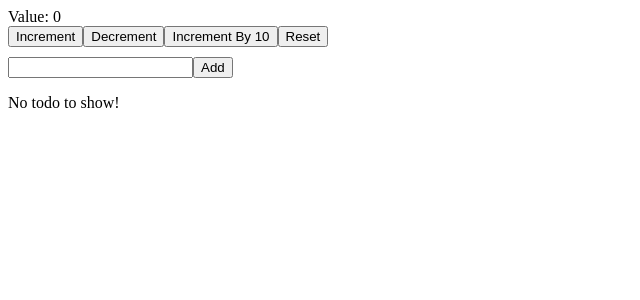
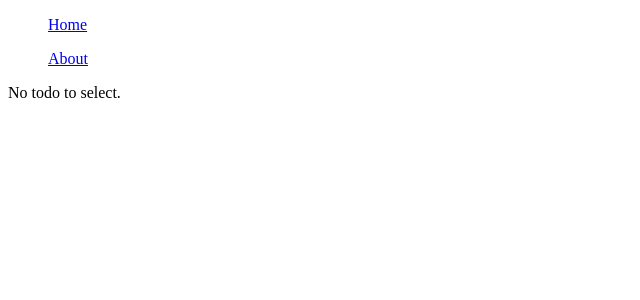
Before and after one commit to tentalha/redux-toolkit-prac, a React (Vite) app: page /about in a window 1280 px wide. Shown: the top 300 px of the page, without its empty margins (0-640 px from the left). Built offline with nearby package versions, Linux system fonts and the light colour scheme.

Commit message:
added About page

```diff
--- a/package.json
+++ b/package.json
@@ -12,7 +12,8 @@
     "@reduxjs/toolkit": "^1.9.2",
     "react": "^18.2.0",
     "react-dom": "^18.2.0",
-    "react-redux": "^8.0.5"
+    "react-redux": "^8.0.5",
+    "react-router-dom": "^6.8.1"
   },
   "devDependencies": {
     "@types/react": "^18.0.27",
--- a/src/App.jsx
+++ b/src/App.jsx
@@ -1,17 +1,16 @@
-import "./App.css";
-import reactLogo from "./assets/react.svg";
-import Counter from "./features/counter/Counter";
-import AddTodo from "./features/todos/AddTodo";
-import AllTodo from "./features/todos/AllTodo";
+import { Route, Routes } from "react-router-dom";
+import Navabr from "./Components/Navabr";
+import About from "./pages/About";
+import Home from "./pages/Home";
 
 const App = () => {
   return (
     <div className="App">
-      <Counter />
-      <div style={{ marginTop: 10 }}>
-        <AddTodo />
-        <AllTodo />
-      </div>
+      <Navabr />
+      <Routes>
+        <Route path="/" element={<Home />} />
+        <Route path="about" element={<About />} />
+      </Routes>
     </div>
   );
 };
--- /dev/null
+++ b/src/Components/Navabr.jsx
@@ -0,0 +1,16 @@
+import { Link } from "react-router-dom";
+
+const Navabr = () => {
+  return (
+    <div>
+      <ul>
+        <Link to={`/`}>Home</Link>
+      </ul>
+      <ul>
+        <Link to={`about`}>About</Link>
+      </ul>
+    </div>
+  );
+};
+
+export default Navabr;
--- a/src/main.jsx
+++ b/src/main.jsx
@@ -1,6 +1,7 @@
 import React from "react";
 import ReactDOM from "react-dom/client";
 import { Provider } from "react-redux";
+import { BrowserRouter } from "react-router-dom";
 import App from "./App";
 import { store } from "./app/store";
 import "./index.css";
@@ -8,7 +9,9 @@ import "./index.css";
 ReactDOM.createRoot(document.getElementById("root")).render(
   <React.StrictMode>
     <Provider store={store}>
-      <App />
+      <BrowserRouter>
+        <App />
+      </BrowserRouter>
     </Provider>
   </React.StrictMode>
 );
--- /dev/null
+++ b/src/pages/About.jsx
@@ -0,0 +1,26 @@
+import { useState } from "react";
+import { useSelector } from "react-redux";
+
+const About = () => {
+  const todo = useSelector((state) => state.todo.todo);
+  const [value, setValue] = useState(null);
+
+  return (
+    <div>
+      {todo.length > 0 ? (
+        <select onChange={(e) => setValue(e.target.value)}>
+          <option>Select</option>
+          {todo.map((item, index) => (
+            <option key={index} value={item.id}>
+              {item.title}
+            </option>
+          ))}
+        </select>
+      ) : (
+        <p>No todo to select.</p>
+      )}
+    </div>
+  );
+};
+
+export default About;
--- /dev/null
+++ b/src/pages/Home.jsx
@@ -0,0 +1,17 @@
+import Counter from "../features/counter/Counter";
+import AddTodo from "../features/todos/AddTodo";
+import AllTodo from "../features/todos/AllTodo";
+
+const Home = () => {
+  return (
+    <div>
+      <Counter />
+      <div style={{ marginTop: 10 }}>
+        <AddTodo />
+        <AllTodo />
+      </div>
+    </div>
+  );
+};
+
+export default Home;
```
Also changed, not shown: 1 other file (tests, documents, lock files or other folders).
